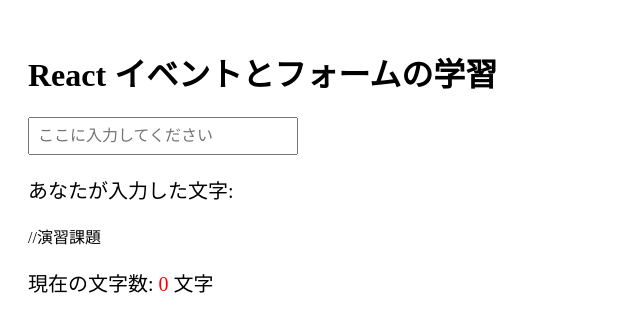
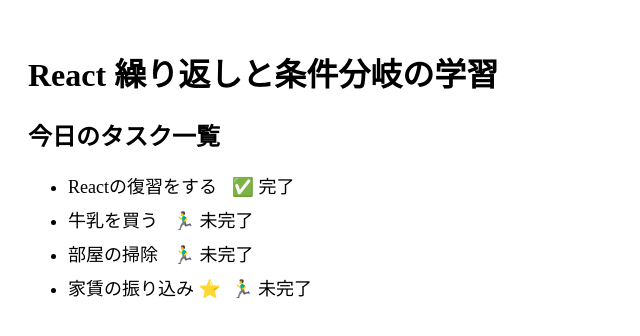
Before and after one commit to nayuts/react-practice, a React (Vite) app: page / in a window 1280 px wide. Shown: the top 336 px of the page, without its empty margins (0-640 px from the left). Built offline with nearby package versions, Linux system fonts and the light colour scheme.

Commit message:
「⭐」マークを表示

```diff
--- a/src/App.tsx
+++ b/src/App.tsx
@@ -1,31 +1,31 @@
 // src/App.tsx
-import { useState } from "react";
 
 export function App() {
-  // 1. 文字列を管理するState
-  const [inputText, setInputText] = useState<string>("");
+  const tasks = [
+    { id: 1, title: "Reactの復習をする", isDone: true },
+    { id: 2, title: "牛乳を買う", isDone: false },
+    { id: 3, title: "部屋の掃除", isDone: false },
+    { id: 4, title: "家賃の振り込み", isDone: false, isImportant: true },
+  ];
 
   return (
     <div style={{ padding: "20px" }}>
-      <h1>React イベントとフォームの学習</h1>
-      {/* 2. 入力欄を設置 */}
-      <div style={{ marginBottom: "20px" }}>
-        <input
-          type="text"
-          placeholder="ここに入力してください"
-          value={inputText} // 👈 入力欄の値をStateと連動させる
-          onChange={(e) => setInputText(e.target.value)} // 👈 文字が変わるたびにStateを更新する
-          style={{ padding: "8px", fontSize: "16px", width: "250px" }}
-        />
-      </div>
-      {/* 3. Stateの値をリアルタイムに画面に表示 */}
-      <p style={{ fontSize: "20px" }}>
-        あなたが入力した文字: <span style={{ color: "blue", fontWeight: "bold" }}>{inputText}</span>
-      </p>
-      //演習課題
-      <p style={{ fontSize: "20px" }}>
-        現在の文字数: <span style={{ color: "red" }}>{inputText.length}</span> 文字
-      </p>
+      <h1>React 繰り返しと条件分岐の学習</h1>
+
+      <h2>今日のタスク一覧</h2>
+      {/* 🌟 2. mapを使って、配列の要素を1つずつ <li> タグに変換する */}
+      <ul>
+        {tasks.map((task) => {
+          return (
+            // 要素を並べるときは、一番外側のタグに「key」が絶対必要！
+            <li key={task.id} style={{ fontSize: "18px", marginBottom: "8px" }}>
+              {task.title} {task.isImportant && "⭐️"}
+              {/* isDone が true なら「✅ 完了」、false なら「🏃‍♂️ 未完了」を表示 */}
+              <span style={{ marginLeft: "10px" }}>{task.isDone ? "✅ 完了" : "🏃‍♂️ 未完了"}</span>
+            </li>
+          );
+        })}
+      </ul>
     </div>
   );
 }
```
